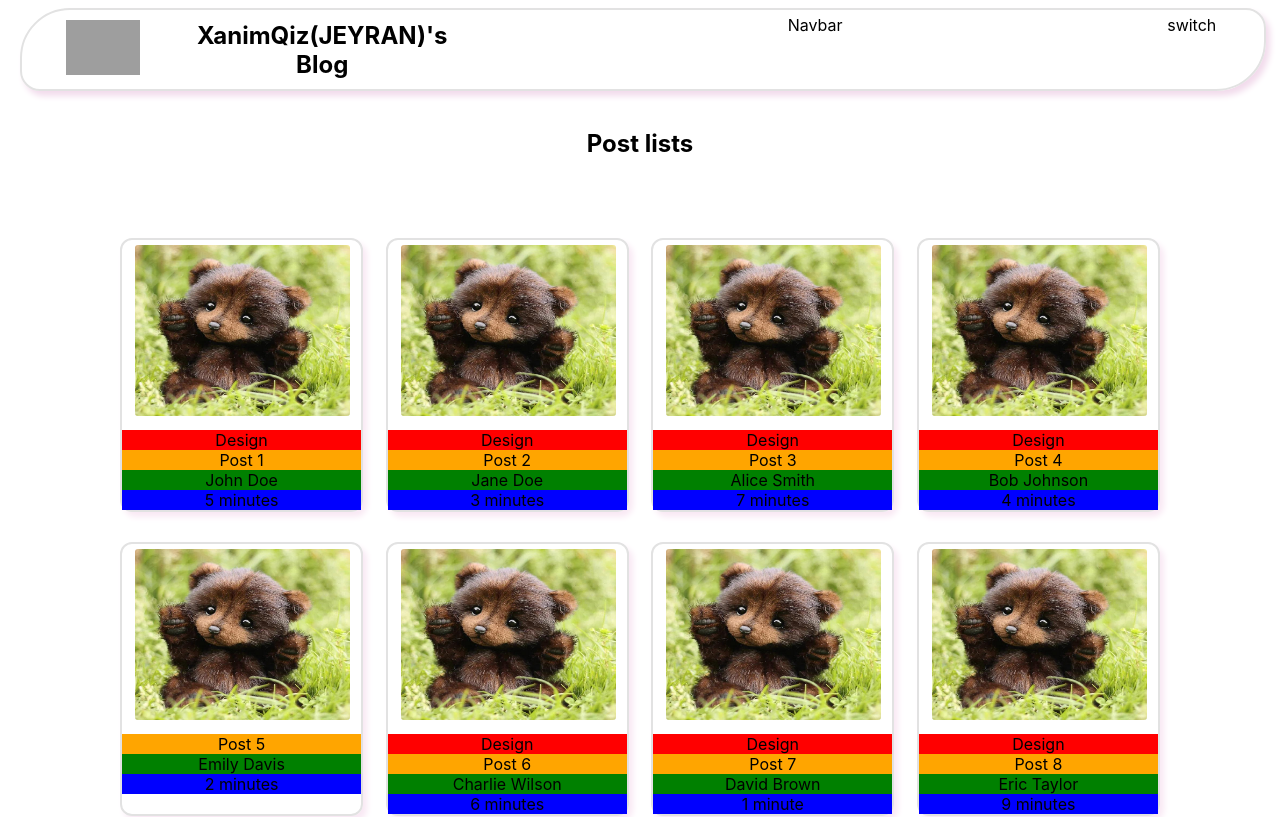
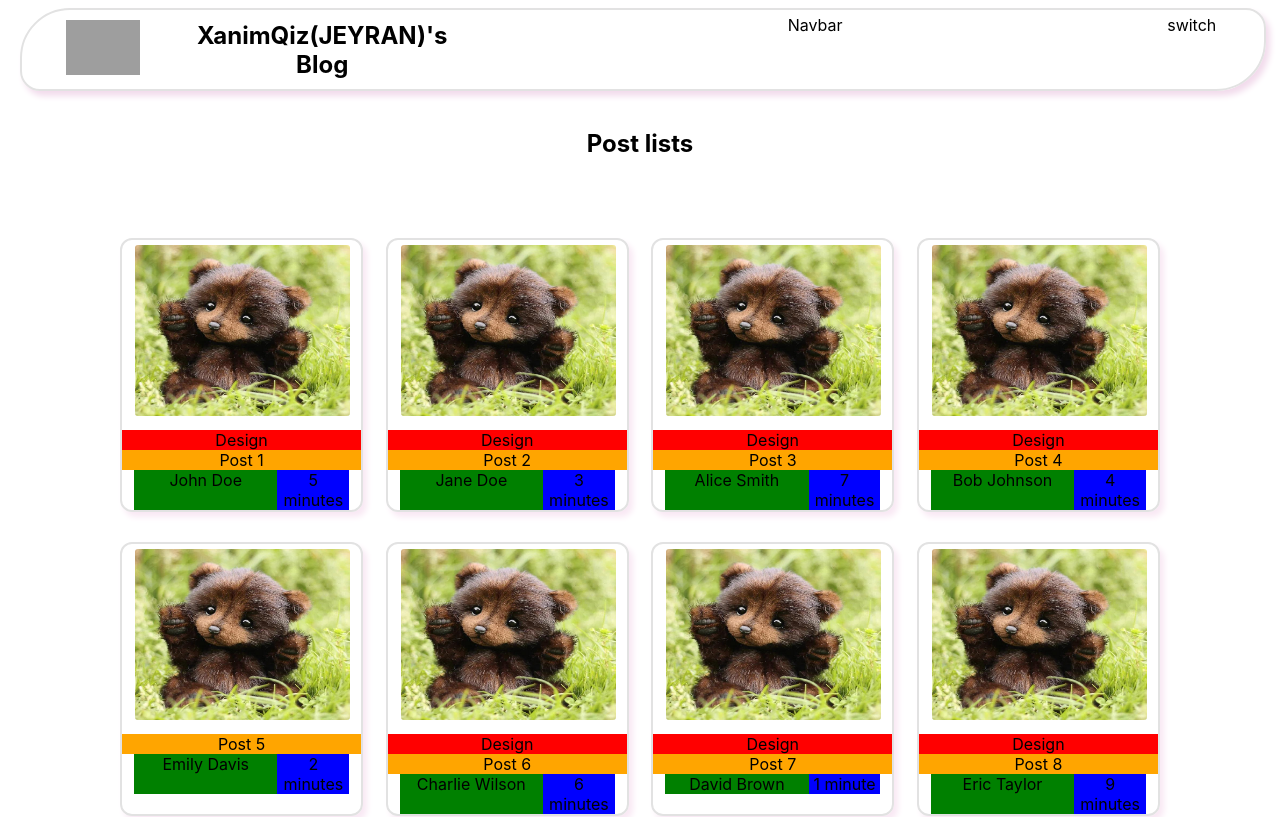
Before and after one commit to zahraRostami1999/blog-app, a React (Create React App) app: page / in a window 1280 px wide. Shown: the top 817 px of the page. Built offline with nearby package versions, Linux system fonts and the light colour scheme; grey boxes are pictures that could not be loaded.

Commit message:
edit post's author and reading time same div: bring center

```diff
--- a/src/Components/post/post.module.css
+++ b/src/Components/post/post.module.css
@@ -34,9 +34,17 @@
 }
 
 .postAuthor{
+    width: 60%;
     background-color: green;
 }
 
 .postTime{
+    width: 30%;
     background-color: blue;
 }
+
+.postFooter{
+    width: 100%;
+    display: flex;
+    justify-content: center;
+}
```
